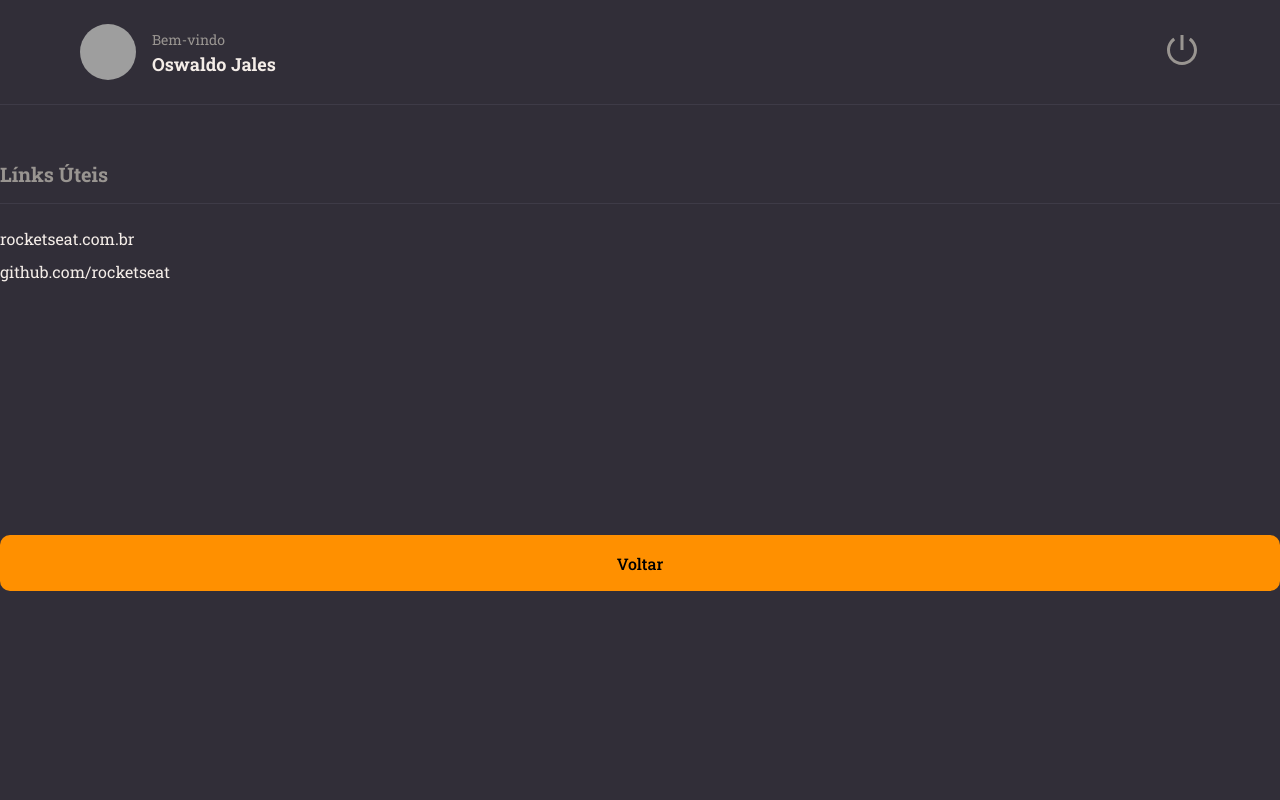
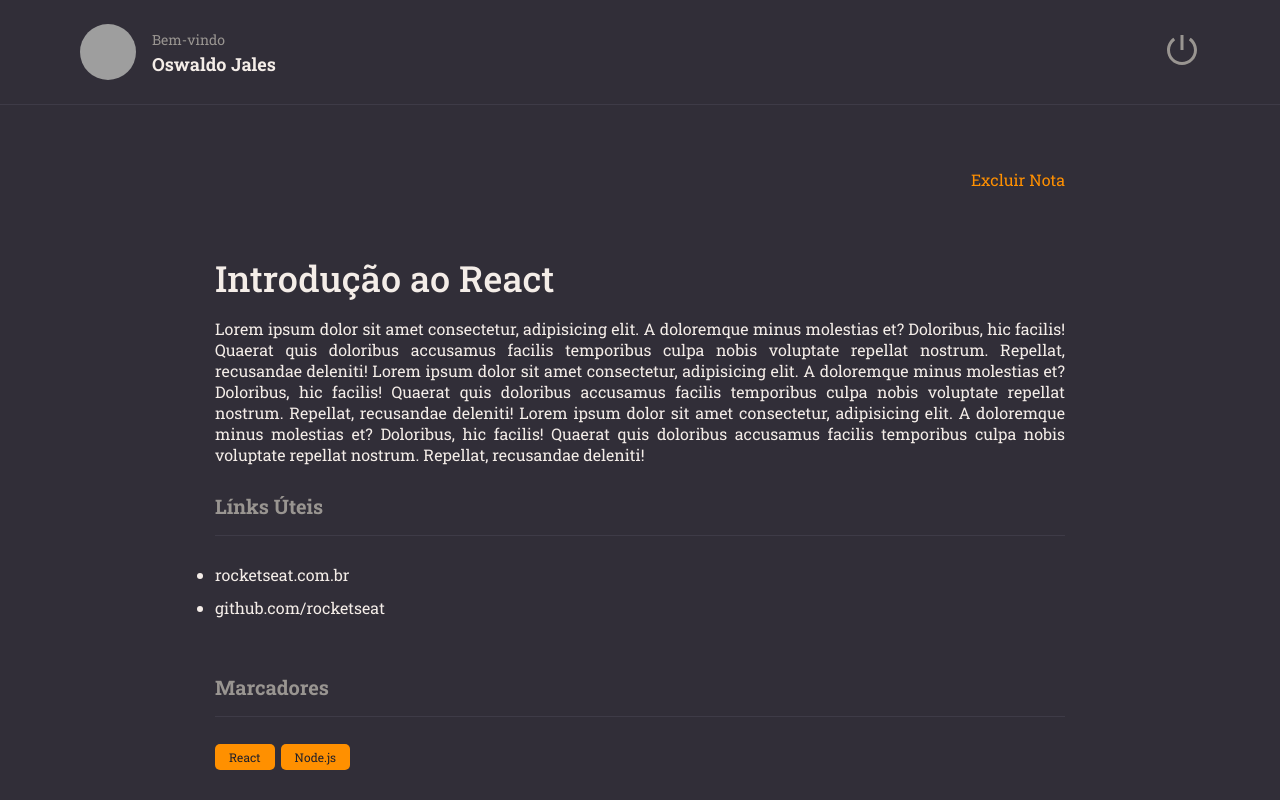
Before and after one commit to JallsBR/NotesReact, a React (Vite) app: page / in a window 1280 px wide. Built offline with nearby package versions, Linux system fonts and the light colour scheme; grey boxes are pictures that could not be loaded.

Commit message:
upgrade Section - content contenier

```diff
--- /dev/null
+++ b/src/components/ButtonText/index.jsx
@@ -0,0 +1,16 @@
+
+import PropTypes from 'prop-types';
+import { Container } from "./styles";
+
+export function ButtonText( { title, ...rest } ) {
+    return (
+        <Container type = "button" {...rest}>
+            {title}
+        </Container>
+
+    )}
+
+    ButtonText.propTypes = {
+        title: PropTypes.string.isRequired,
+
+    };
--- /dev/null
+++ b/src/components/ButtonText/styles.js
@@ -0,0 +1,8 @@
+import styled from "styled-components";
+
+export const Container = styled.button`
+    background: none;
+    color: ${({theme}) => theme.COLORS.ORANGE};
+    border: none;
+    font-size: 16px;
+    `;
--- a/src/components/Section/styles.js
+++ b/src/components/Section/styles.js
@@ -1,14 +1,14 @@
 import styled from "styled-components";
 
 export const Container = styled.section`
-margin: 56px 0 28px;
+margin: 28px 0;
 
 >h2 {
     border-bottom-width: 1px ;
     border-bottom-style: solid ;
     border-bottom-color: ${({theme}) => theme.COLORS.BACKGROUND_700};
     padding-bottom: 16px;
-    margin-bottom: 24px;
+    margin-bottom: 28px;
 
     color: ${({theme}) => theme.COLORS.GRAY_100};
     font-size: 20px;
--- /dev/null
+++ b/src/components/Tag/index.jsx
@@ -0,0 +1,15 @@
+
+import PropTypes from 'prop-types';
+import  { Container } from "./styles";
+
+export function Tag( { title } ) {
+    return (
+        <Container>
+            {title}
+        </Container>
+    )
+}
+
+Tag.propTypes = {
+    title: PropTypes.string.isRequired,
+};
--- /dev/null
+++ b/src/components/Tag/styles.js
@@ -0,0 +1,11 @@
+import styled from "styled-components";
+
+export const Container = styled.span`
+margin: 56px 0 28px;
+font-size: 12px;
+padding: 5px 14px;
+border-radius: 5px;
+margin-right: 6px;
+color: ${({theme}) => theme.COLORS.BACKGROUND_900};
+background-color: ${({theme}) => theme.COLORS.ORANGE};
+`;
--- a/src/pages/Details/index.jsx
+++ b/src/pages/Details/index.jsx
@@ -1,12 +1,27 @@
-import  {Container, Links} from './styles'
-import {Button } from '../../components/Button'
+import  {Container, Links, Content} from './styles'
+import {Button} from '../../components/Button'
+import {ButtonText} from '../../components/ButtonText'
 import {Header} from '../../components/Header'
 import { Section } from '../../components/Section'
+import { Tag } from '../../components/Tag'
 
 export function Details() {
   return (
   <Container>
       <Header />
+
+      <main>
+        <Content>
+
+          <ButtonText title="Excluir Nota" />
+
+          <h1> Introdução ao React </h1>
+          <p> Lorem ipsum dolor sit amet consectetur, adipisicing elit. A doloremque minus molestias et? Doloribus, hic facilis!
+            Quaerat quis doloribus accusamus facilis temporibus culpa nobis voluptate repellat nostrum. Repellat, recusandae deleniti!
+            Lorem ipsum dolor sit amet consectetur, adipisicing elit. A doloremque minus molestias et? Doloribus, hic facilis!
+            Quaerat quis doloribus accusamus facilis temporibus culpa nobis voluptate repellat nostrum. Repellat, recusandae deleniti!
+            Lorem ipsum dolor sit amet consectetur, adipisicing elit. A doloremque minus molestias et? Doloribus, hic facilis!
+            Quaerat quis doloribus accusamus facilis temporibus culpa nobis voluptate repellat nostrum. Repellat, recusandae deleniti!</p>
 
           <Section title="Línks Úteis">
             <Links>
@@ -19,7 +34,16 @@ export function Details() {
             </Links>
           </Section>
 
+          <Section title="Marcadores">
+            <Tag title="React"/>
+            <Tag title="Node.js"/>
+          </Section>
+
           <Button title="Voltar"/>
+
+        </Content>
+      </main>
+
   </Container>
 
   )
--- a/src/pages/Details/styles.js
+++ b/src/pages/Details/styles.js
@@ -8,7 +8,13 @@ display: grid;
 grid-template-rows: 105px auto;
 grid-template-areas:
 "header"
-"content"
+"content";
+
+>main {
+     grid-area: content;
+     overflow-y: scroll;
+     padding: 64px 0px;
+}
 `;
 
 export const Links = styled.ul`
@@ -21,3 +27,29 @@ export const Links = styled.ul`
     }
 }
 `;
+
+
+export const Content = styled.div`
+    max-width: 850px;
+    margin: 0 auto;
+    display: flex;
+    flex-direction: column;
+
+    > button:first-child {
+        align-self: end;
+    }
+
+    > h1 {
+        font-size: 36px;
+        font-weight: 500;
+        padding-top: 64px;
+
+    }
+
+    > p {
+        font-size: 16px;
+        margin-top: 16px;
+        text-align: justify;
+
+    }
+`;
```
Lines whose indentation alone changed are shown as unchanged.
